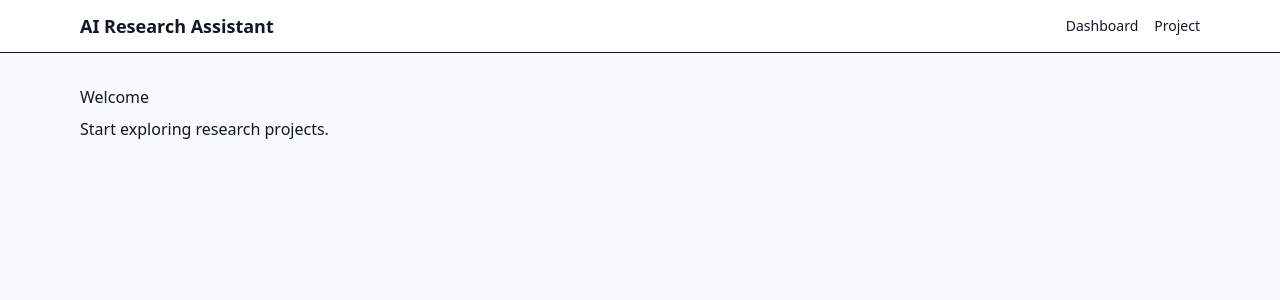
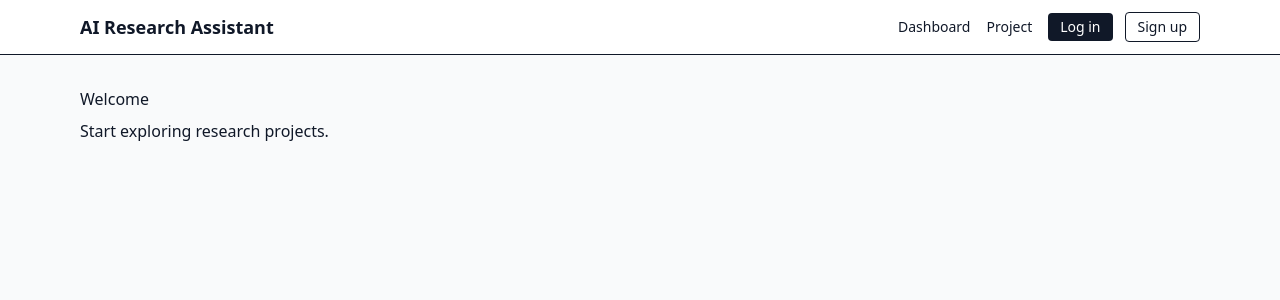
Before and after one commit to ashiqks/ai-reseach-assistant-frontend, a React (Vite) app: page / in a window 1280 px wide. Shown: the top 300 px of the page. Built offline with nearby package versions, Linux system fonts and the light colour scheme; no server answers.

Commit message:
feat(auth): integrate Auth0 in frontend (provider, buttons, route guard)

```diff
--- a/package.json
+++ b/package.json
@@ -10,6 +10,7 @@
     "preview": "vite preview"
   },
   "dependencies": {
+    "@auth0/auth0-react": "^2.4.0",
     "react": "^19.1.1",
     "react-dom": "^19.1.1",
     "react-router-dom": "^7.8.1"
--- a/src/App.tsx
+++ b/src/App.tsx
@@ -1,4 +1,5 @@
-import { Link, Route, Routes } from 'react-router-dom'
+import { Link, Route, Routes, Navigate } from 'react-router-dom'
+import { useAuth0 } from '@auth0/auth0-react'
 
 function App() {
   return (
@@ -15,14 +16,29 @@ function App() {
             <Link to="/projects/1" className="hover:underline">
               Project
             </Link>
+            <AuthButtons />
           </nav>
         </div>
       </header>
       <main className="mx-auto max-w-6xl px-4 py-8">
         <Routes>
           <Route path="/" element={<Home />} />
-          <Route path="/dashboard" element={<Dashboard />} />
-          <Route path="/projects/:id" element={<ProjectDetail />} />
+          <Route
+            path="/dashboard"
+            element={
+              <ProtectedRoute>
+                <Dashboard />
+              </ProtectedRoute>
+            }
+          />
+          <Route
+            path="/projects/:id"
+            element={
+              <ProtectedRoute>
+                <ProjectDetail />
+              </ProtectedRoute>
+            }
+          />
         </Routes>
       </main>
     </div>
@@ -57,3 +73,44 @@ function ProjectDetail() {
 }
 
 export default App
+
+function ProtectedRoute({ children }: { children: React.ReactNode }) {
+  const { isAuthenticated, isLoading } = useAuth0()
+  if (isLoading) return <p>Loading...</p>
+  if (!isAuthenticated) return <Navigate to="/" replace />
+  return <>{children}</>
+}
+
+function AuthButtons() {
+  const { loginWithRedirect, logout, isAuthenticated, user } = useAuth0()
+  return (
+    <span className="inline-flex items-center gap-3">
+      {!isAuthenticated ? (
+        <>
+          <button
+            className="rounded bg-gray-900 px-3 py-1 text-white hover:bg-gray-800"
+            onClick={() => loginWithRedirect()}
+          >
+            Log in
+          </button>
+          <button
+            className="rounded border px-3 py-1 hover:bg-gray-100"
+            onClick={() => loginWithRedirect({ authorizationParams: { screen_hint: 'signup' } })}
+          >
+            Sign up
+          </button>
+        </>
+      ) : (
+        <>
+          <span className="text-xs text-gray-600">{user?.email}</span>
+          <button
+            className="rounded border px-3 py-1 hover:bg-gray-100"
+            onClick={() => logout({ logoutParams: { returnTo: window.location.origin } })}
+          >
+            Log out
+          </button>
+        </>
+      )}
+    </span>
+  )
+}
--- a/src/main.tsx
+++ b/src/main.tsx
@@ -3,11 +3,21 @@ import { createRoot } from 'react-dom/client'
 import './index.css'
 import App from './App.tsx'
 import { BrowserRouter } from 'react-router-dom'
+import { Auth0Provider } from '@auth0/auth0-react'
 
 createRoot(document.getElementById('root')!).render(
   <StrictMode>
-    <BrowserRouter>
-      <App />
-    </BrowserRouter>
+    <Auth0Provider
+      domain={import.meta.env.VITE_AUTH0_DOMAIN}
+      clientId={import.meta.env.VITE_AUTH0_CLIENT_ID}
+      authorizationParams={{
+        redirect_uri: window.location.origin,
+        audience: import.meta.env.VITE_AUTH0_AUDIENCE,
+      }}
+    >
+      <BrowserRouter>
+        <App />
+      </BrowserRouter>
+    </Auth0Provider>
   </StrictMode>,
 )
```
Also changed, not shown: 1 other file (tests, documents, lock files or other folders).
